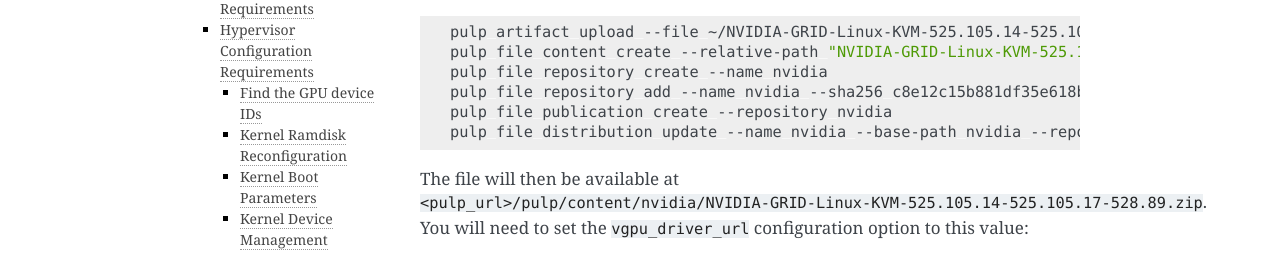
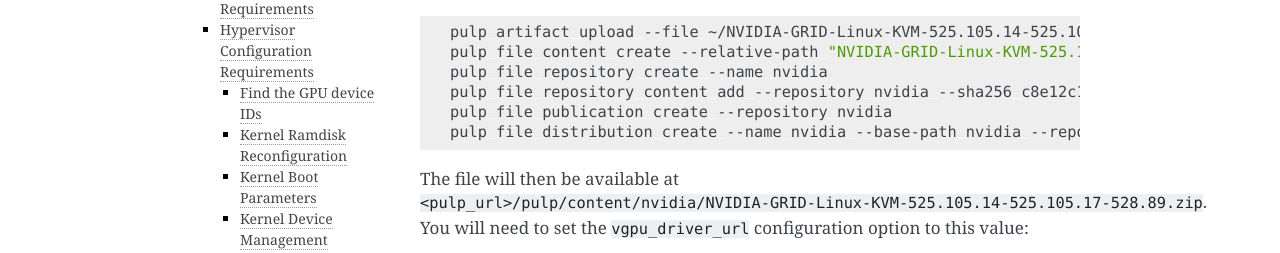
Before and after one commit to stackhpc/openstack-admin-guide, a Sphinx documentation site: the page built from source/gpus_in_openstack.rst, in a window 1280 px wide and 900 px high, scrolled down 612 px. Shown: the part 177-430 px from the top of the window. Built offline with Sphinx 7.4.7, drawn with Linux system fonts in a browser that asks for light colours.

Commit message:
Fix Pulp commands used to upload NVIDIA driver
The `pulp file repository add` command is deprecated. It is suggested to
use `pulp file repository content add` instead.

The `pulp file distribution update` did not work because no distribution
existed yet. Switch to `pulp file distribution create`.

```diff
--- a/source/gpus_in_openstack.rst
+++ b/source/gpus_in_openstack.rst
@@ -47,9 +47,9 @@ running in a CI environment.
     pulp artifact upload --file ~/NVIDIA-GRID-Linux-KVM-525.105.14-525.105.17-528.89.zip
     pulp file content create --relative-path "NVIDIA-GRID-Linux-KVM-525.105.14-525.105.17-528.89.zip" --sha256 c8e12c15b881df35e618bdee1f141cbfcc7e112358f0139ceaa95b48e20761e0
     pulp file repository create --name nvidia
-    pulp file repository add --name nvidia --sha256 c8e12c15b881df35e618bdee1f141cbfcc7e112358f0139ceaa95b48e20761e0 --relative-path "NVIDIA-GRID-Linux-KVM-525.105.14-525.105.17-528.89.zip"
+    pulp file repository content add --repository nvidia --sha256 c8e12c15b881df35e618bdee1f141cbfcc7e112358f0139ceaa95b48e20761e0 --relative-path "NVIDIA-GRID-Linux-KVM-525.105.14-525.105.17-528.89.zip"
     pulp file publication create --repository nvidia
-    pulp file distribution update --name nvidia --base-path nvidia --repository nvidia
+    pulp file distribution create --name nvidia --base-path nvidia --repository nvidia
 
 The file will then be available at ``<pulp_url>/pulp/content/nvidia/NVIDIA-GRID-Linux-KVM-525.105.14-525.105.17-528.89.zip``. You
 will need to set the ``vgpu_driver_url`` configuration option to this value:
```
